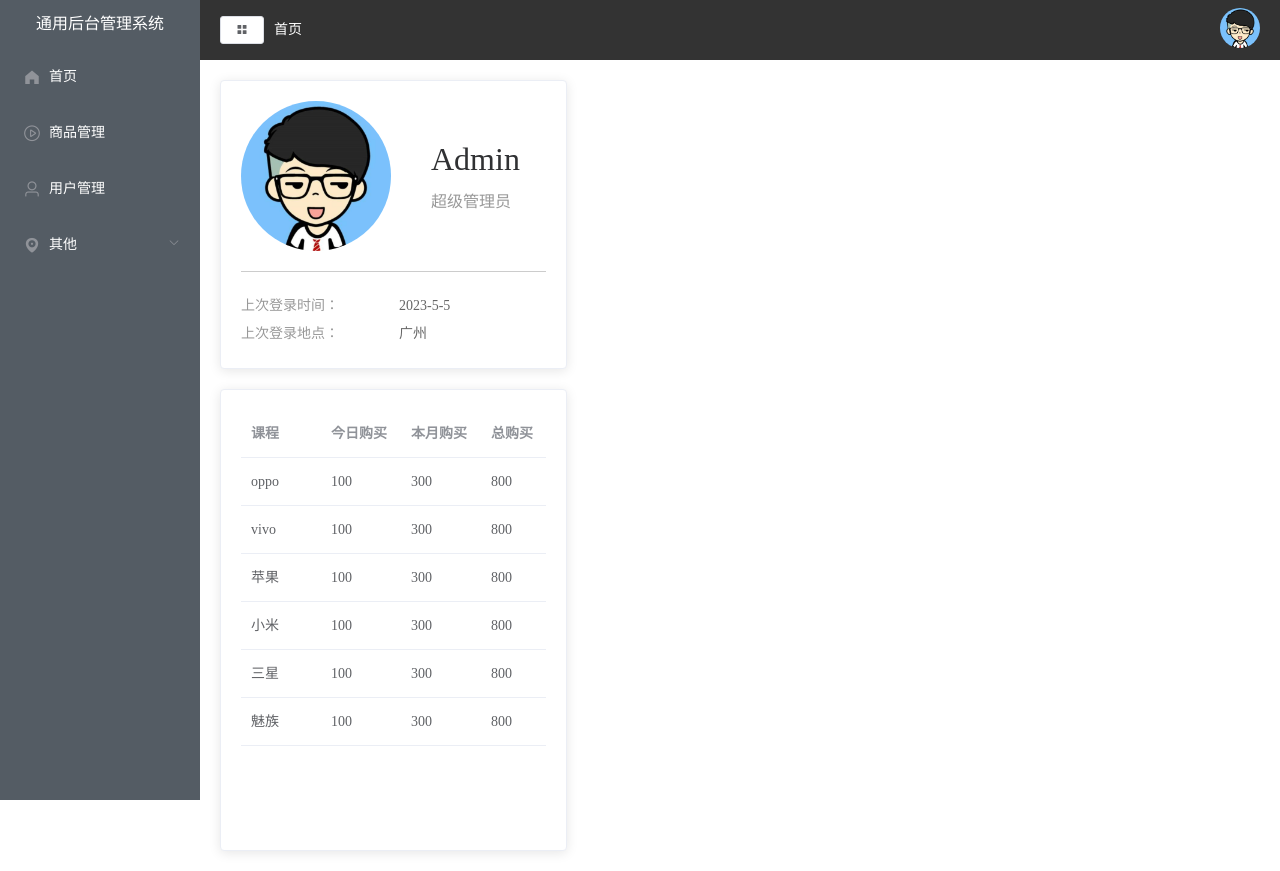
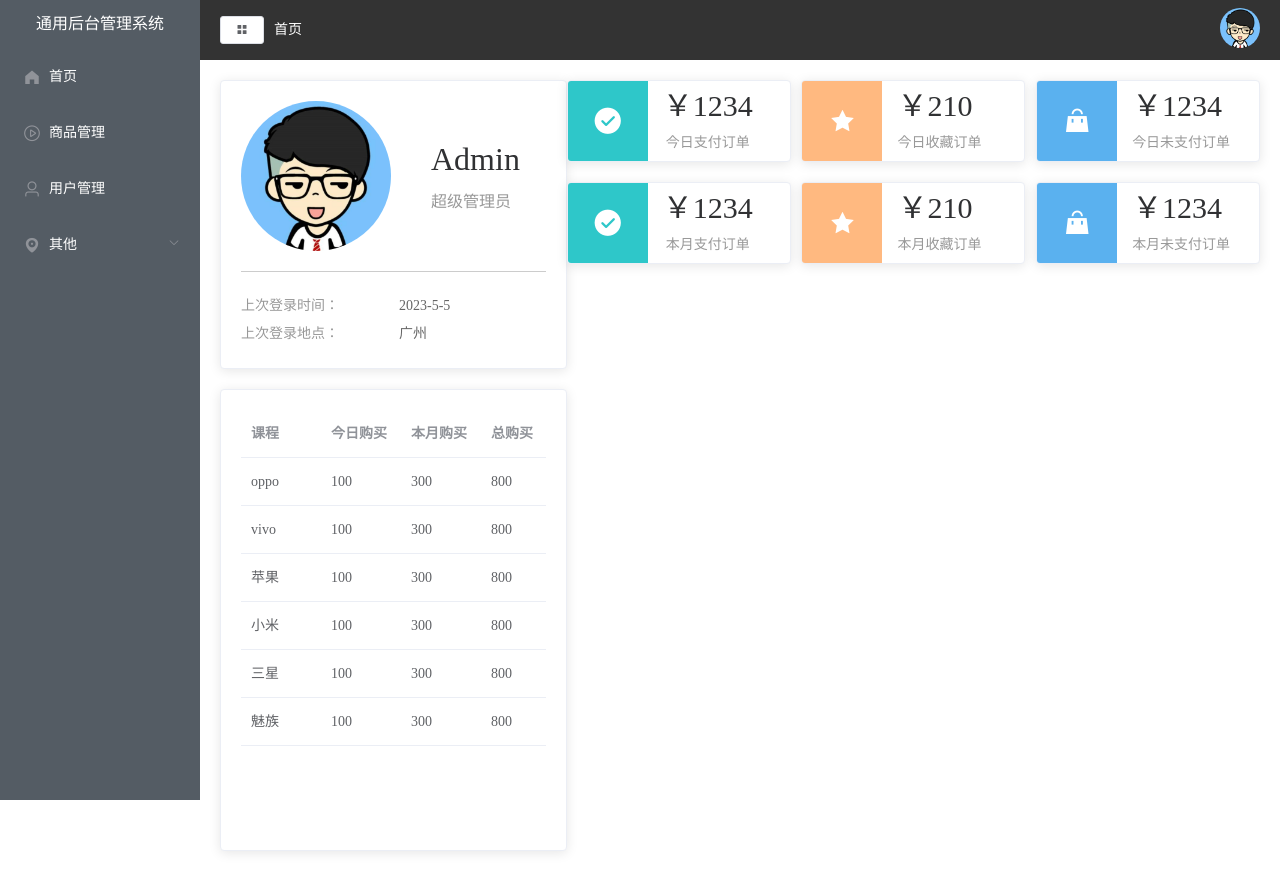
Before and after one commit to bookslin/vue-backstage1, a Vue app in the folder my-app/: page /#/home in a window 1280 px wide. Built offline with nearby package versions, Linux system fonts and the light colour scheme.

Commit message:
p21 home订单-- 已完成

```diff
--- a/my-app/src/views/Home.vue
+++ b/my-app/src/views/Home.vue
@@ -22,7 +22,15 @@
       </el-card>
     </el-col>
     <el-col :span="16">
-      <div class="grid-content bg-purple-light"></div>
+      <div class="num">
+        <el-card v-for="item in countData" key="item.name" :body-style="{display:'flex',padding:0}">
+          <i class="icon" :class="`el-icon-${item.icon}`" :style="{background:item.color}"></i>
+          <div class="detail">
+            <p class="price">￥{{ item.value }}</p>
+            <p class="desc">{{ item.name }}</p>
+          </div>
+        </el-card>
+      </div>
     </el-col>
   </el-row>
 </template>
@@ -74,7 +82,45 @@
           todayBuy:'今日购买',
           monthBuy:'本月购买',
           totalBuy:'总购买'
-        }
+        },
+        countData: [
+        {
+          name: "今日支付订单",
+          value: 1234,
+          icon: "success",
+          color: "#2ec7c9",
+        },
+        {
+          name: "今日收藏订单",
+          value: 210,
+          icon: "star-on",
+          color: "#ffb980",
+        },
+        {
+          name: "今日未支付订单",
+          value: 1234,
+          icon: "s-goods",
+          color: "#5ab1ef",
+        },
+        {
+          name: "本月支付订单",
+          value: 1234,
+          icon: "success",
+          color: "#2ec7c9",
+        },
+        {
+          name: "本月收藏订单",
+          value: 210,
+          icon: "star-on",
+          color: "#ffb980",
+        },
+        {
+          name: "本月未支付订单",
+          value: 1234,
+          icon: "s-goods",
+          color: "#5ab1ef",
+        },
+      ],
     }
   }
 }
@@ -119,4 +165,39 @@
     }
   }
 }
+.num{
+  display: flex;
+  flex-wrap: wrap;
+  justify-content: space-between;
+  .el-card{
+    width: 32%;
+    margin-bottom: 20px;
+  }
+  .icon{
+    width: 80px;
+    height: 80px;
+    font-size: 30px;
+    text-align: center;
+    line-height: 80px;
+    color: #fff;
+  }
+  .detail{
+    margin-left: 15px;
+    display: flex;
+    flex-direction: column;
+    justify-content: center;
+    .price{
+      font-size: 30px;
+      margin-bottom: 10px;
+      line-height: 30px;
+      height: 30px;
+    }
+    .desc{
+      font-size: 14px;
+      color: #999;
+      text-align: center;
+
+    }
+  }
+}
 </style>
```
